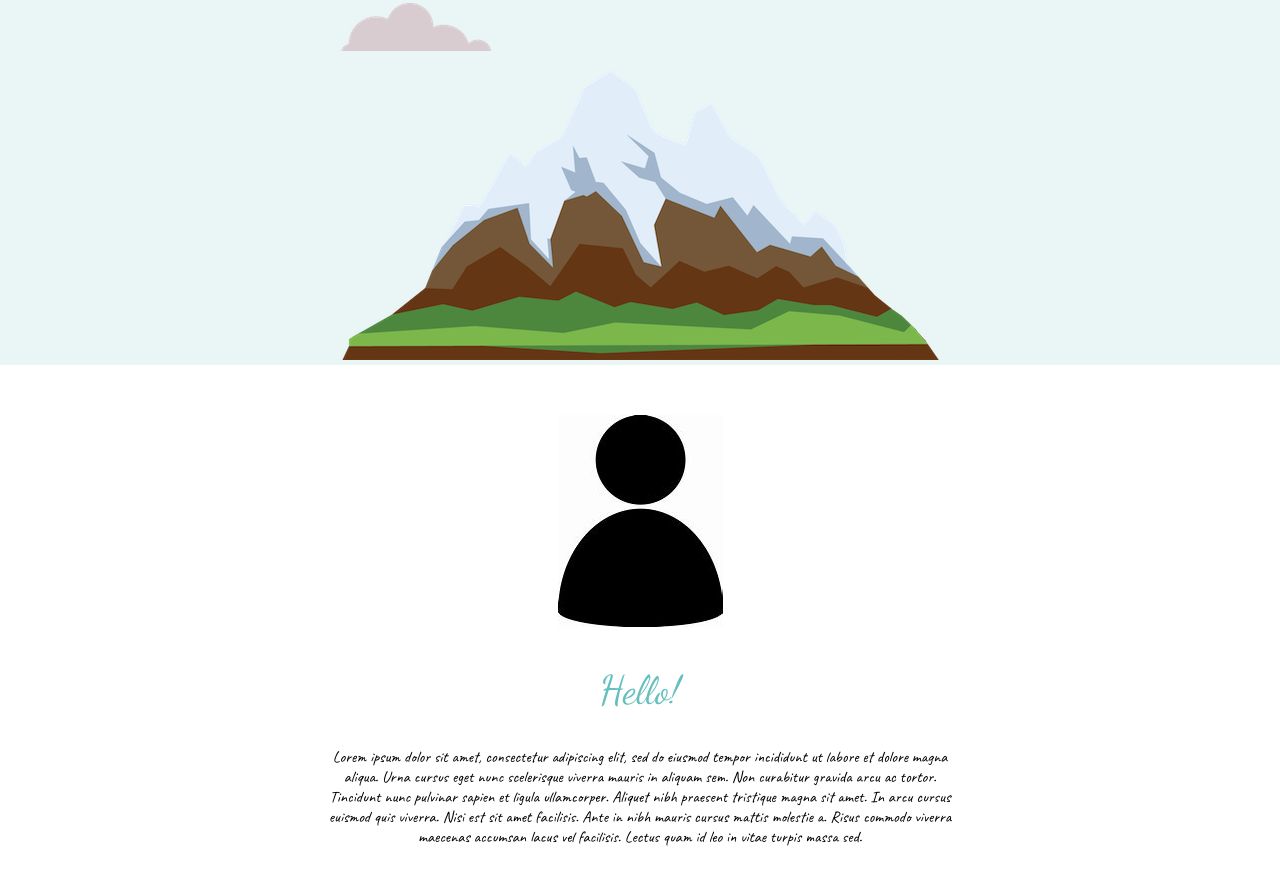
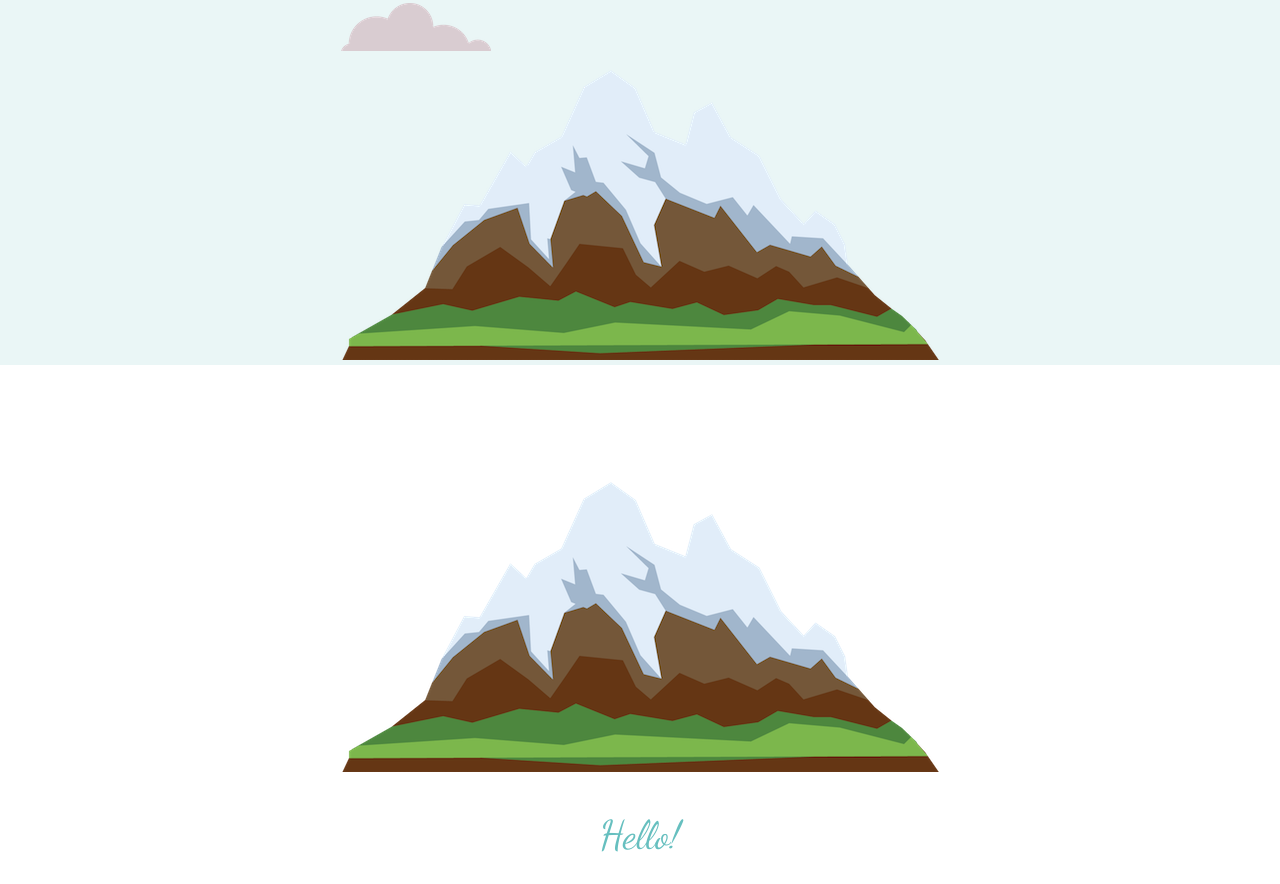
Before and after one commit to user10293829/cv-2, a plain HTML site: page index.html in a window 1280 px wide. Shown: the part 392-1276 px from the top of the page. Drawn offline with Linux system fonts and the light colour scheme.

Commit message:
Update index.html

```diff
--- a/index.html
+++ b/index.html
@@ -19,7 +19,7 @@
     </div>
     <div class="middle_container">
       <div class="profile">
-        <img src="images/person.png" alt="person-img">
+        <img src="images/mountain.png" alt="person-img">
         <h2>Hello!</h2>
         <p class="wrap-text">Lorem ipsum dolor sit amet, consectetur adipiscing elit, sed do eiusmod tempor incididunt ut labore et dolore magna aliqua. Urna cursus eget nunc scelerisque viverra mauris in aliquam sem. Non curabitur gravida arcu ac tortor. Tincidunt nunc pulvinar sapien et ligula ullamcorper. Aliquet nibh praesent tristique magna sit amet. In arcu cursus euismod quis viverra. Nisi est sit amet facilisis. Ante in nibh mauris cursus mattis molestie a. Risus commodo viverra maecenas accumsan lacus vel facilisis. Lectus quam id leo in vitae turpis massa sed.</p>
       </div>
```
